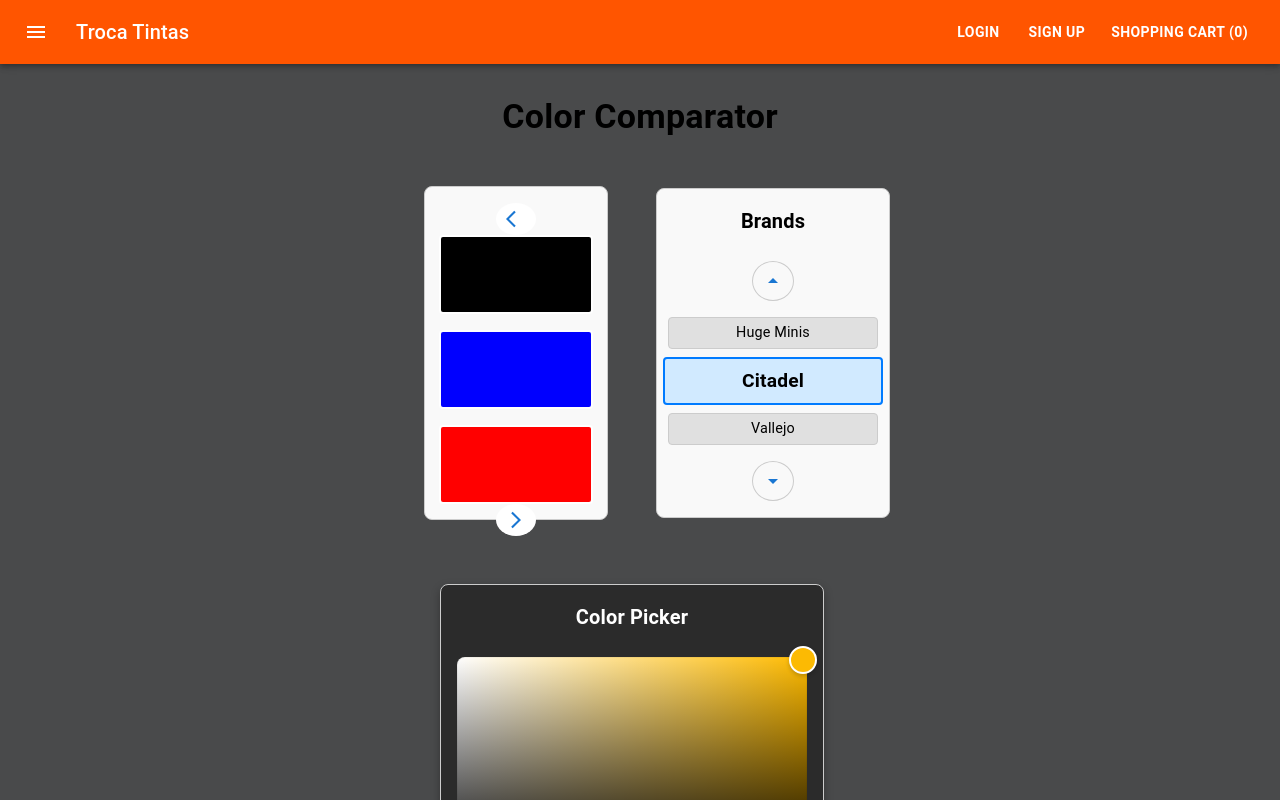
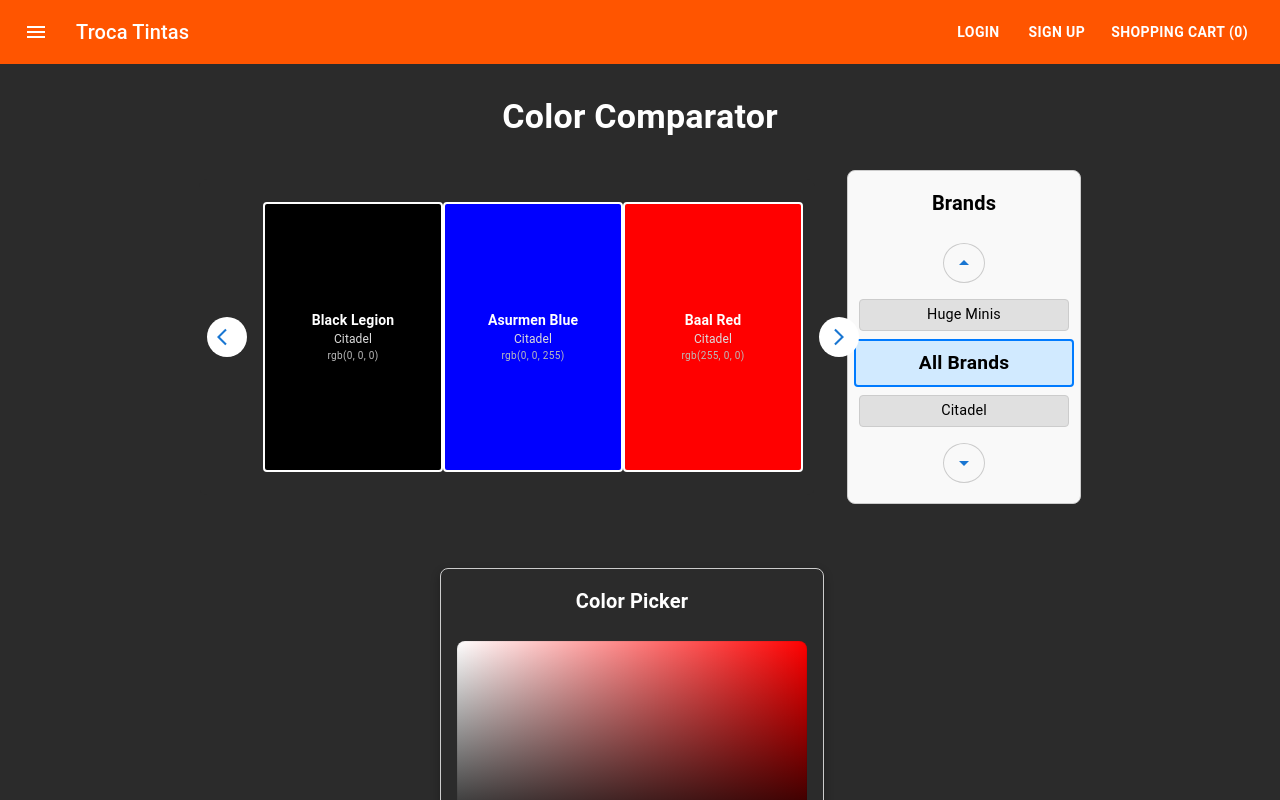
Before and after one commit to Ex-Chelas/Troca-Tintas, a React (Vite) app in the folder code/: page /colorComparator in a window 1280 px wide. Shown: the top 800 px of the page. Built offline with nearby package versions, Linux system fonts and the light colour scheme.

Commit message:
Color comparator logic implemented.

```diff
--- a/code/index.html
+++ b/code/index.html
@@ -3,7 +3,7 @@
   <head>
     <meta charset="UTF-8" />
     <meta name="viewport" content="width=device-width, initial-scale=1.0" />
-    <title>My App</title>
+    <title>Troca Tintas</title>
   </head>
   <body>
     <div id="root"></div>
--- a/code/src/App.tsx
+++ b/code/src/App.tsx
@@ -5,7 +5,7 @@
 function App() {
   return (
     <CartProvider>
-      <div>Test App</div>
+      <div>Troca Tintas</div>
     </CartProvider>
   );
 }
--- a/code/src/components/ColorCarousel.tsx
+++ b/code/src/components/ColorCarousel.tsx
@@ -1,14 +1,16 @@
 import React, { useState } from "react";
-import { Box, Button } from "@mui/material";
+import { Box, Typography, Button } from "@mui/material";
 import ArrowBackIosIcon from "@mui/icons-material/ArrowBackIos";
 import ArrowForwardIosIcon from "@mui/icons-material/ArrowForwardIos";
+import { Colour } from "../../service/dbDump";
 
 interface ColorCarouselProps {
-    colors: string[]; // Array of color hex codes
-    height: number; // Height of the component to match RotateSelector
+    colors: Colour[]; // Array of Colour objects
+    height: number; // Height of the component
+    width: number; // Width of the carousel
 }
 
-export default function ColorCarousel({ colors, height }: ColorCarouselProps) {
+export default function ColorCarousel({ colors, height, width }: ColorCarouselProps) {
     const [startIndex, setStartIndex] = useState(0);
 
     // Calculate indices for visible colors
@@ -33,15 +35,15 @@
         <Box
             sx={{
                 display: "flex",
-                flexDirection: "column",
+                flexDirection: "row",
                 alignItems: "center",
                 justifyContent: "space-between",
-                height: `${height}px`, // Match RotateSelector height
-                width: "150px", // Fixed width for alignment
-                backgroundColor: "#f9f9f9",
+                height: `${height}px`,
+                width: `${width}px`,
+                backgroundColor: "#2b2b2b",
                 borderRadius: "8px",
-                border: "1px solid #ccc",
-                padding: 2,
+                padding: "8px",
+                gap: 2,
             }}
         >
             {/* Previous Button */}
@@ -64,25 +66,46 @@
             <Box
                 sx={{
                     display: "flex",
-                    flexDirection: "column",
-                    alignItems: "center",
-                    gap: 2,
                     flex: 1,
-                    justifyContent: "center",
-                    width: "100%",
+                    justifyContent: "space-around",
                 }}
             >
-                {visibleColors.map((color, index) => (
+                {visibleColors.map((colorObj, index) => (
                     <Box
                         key={index}
                         sx={{
-                            width: "100%",
-                            height: `${height / 4}px`, // Dynamically adjust square height
-                            backgroundColor: color,
+                            width: `${(width - 120) / 3}px`,
+                            height: `${height - 50}px`, // Keeps squares proportional to height
+                            backgroundColor: colorObj.rgb,
                             borderRadius: "4px",
-                            border: "2px solid #fff",
+                            border: "2px solid #ffffff",
+                            display: "flex",
+                            flexDirection: "column",
+                            alignItems: "center",
+                            justifyContent: "center",
+                            padding: "8px",
                         }}
-                    />
+                    >
+                        {/* Ink Details */}
+                        <Typography
+                            variant="body1"
+                            sx={{ color: "#fff", fontSize: "14px", fontWeight: "bold" }}
+                        >
+                            {colorObj.product.title}
+                        </Typography>
+                        <Typography
+                            variant="body2"
+                            sx={{ color: "#ddd", fontSize: "12px" }}
+                        >
+                            {colorObj.product.brand}
+                        </Typography>
+                        <Typography
+                            variant="caption"
+                            sx={{ color: "#bbb", fontSize: "10px" }}
+                        >
+                            {colorObj.rgb}
+                        </Typography>
+                    </Box>
                 ))}
             </Box>
 
--- a/code/src/components/ColorPicker.tsx
+++ b/code/src/components/ColorPicker.tsx
@@ -2,16 +2,25 @@
 import { Box, Typography } from "@mui/material";
 import { HexColorPicker } from "react-colorful";
 
-export default function ColorPicker() {
-    const [color, setColor] = useState("#fcba03"); // Default color
+interface ColorPickerProps {
+    onChange: (rgb: string) => void; // Callback to send selected RGB
+}
 
-    // Helper to convert HEX to RGB
+export default function ColorPicker({ onChange }: ColorPickerProps) {
+    const [color, setColor] = useState("#000000"); // Default HEX color
+
+    // Convert HEX to RGB
     const hexToRgb = (hex: string) => {
         const bigint = parseInt(hex.slice(1), 16);
         const r = (bigint >> 16) & 255;
         const g = (bigint >> 8) & 255;
         const b = bigint & 255;
-        return `${r}, ${g}, ${b}`;
+        return `rgb(${r}, ${g}, ${b})`;
+    };
+
+    const handleChange = (newColor: string) => {
+        setColor(newColor);
+        onChange(hexToRgb(newColor)); // Notify parent component
     };
 
     return (
@@ -23,8 +32,8 @@
                 width: "350px",
                 height: "500px",
                 padding: 2,
-                border: "1px solid #ccc", // Tighter border
-                borderRadius: "8px", // Reduced corner radius
+                border: "1px solid #ccc",
+                borderRadius: "8px",
                 backgroundColor: "#2b2b2b",
                 boxShadow: "0 4px 10px rgba(0,0,0,0.3)",
             }}
@@ -51,7 +60,7 @@
             >
                 <HexColorPicker
                     color={color}
-                    onChange={setColor}
+                    onChange={handleChange}
                     style={{
                         width: "100%",
                         height: "100%",
--- a/code/src/components/RotateSelector.tsx
+++ b/code/src/components/RotateSelector.tsx
@@ -6,9 +6,10 @@
 interface RotateSelectorProps {
     brands: string[]; // Array of brand names
     onBrandSelect: (selectedBrand: string) => void; // Callback to notify when a brand is selected
+    componentHeight: number; // Height of the component
 }
 
-export default function RotateSelector({ brands, onBrandSelect }: RotateSelectorProps) {
+export default function RotateSelector({ brands, onBrandSelect, componentHeight}: RotateSelectorProps) {
     const [selectedIndex, setSelectedIndex] = useState(0);
 
     const handlePrevious = () => {
@@ -35,6 +36,7 @@
                 borderRadius: "8px",
                 padding: 2,
                 backgroundColor: "#f9f9f9",
+                height: componentHeight
             }}
         >
             {/* Title */}
--- a/code/src/pages/ColorComparator/ColorComparator.tsx
+++ b/code/src/pages/ColorComparator/ColorComparator.tsx
@@ -1,24 +1,67 @@
-import React, { useState } from "react";
+import React, { useState, useEffect } from "react";
 import { Box, Typography } from "@mui/material";
 import RotateSelector from "../../components/RotateSelector";
 import ColorCarousel from "../../components/ColorCarousel";
 import ColorPicker from "../../components/ColorPicker";
-import { inks } from "../../service/dbDump"; // Import the inks array
+import { inks, Colour } from "../../service/dbDump";
+
+// Helper to calculate the closest RGB match
+const calculateClosestRGB = (selectedRgb: string, colors: Colour[]) => {
+    const rgbToArray = (rgb: string) => rgb.match(/\d+/g)?.map(Number) || [0, 0, 0];
+
+    const [selectedR, selectedG, selectedB] = rgbToArray(selectedRgb);
+
+    let closestColor: Colour | null = null;
+    let smallestDistance = Infinity;
+
+    colors.forEach((color) => {
+        const [r, g, b] = rgbToArray(color.rgb);
+        const distance = Math.sqrt(
+            Math.pow(selectedR - r, 2) +
+            Math.pow(selectedG - g, 2) +
+            Math.pow(selectedB - b, 2)
+        );
+
+        if (distance < smallestDistance) {
+            closestColor = color;
+            smallestDistance = distance;
+        }
+    });
+
+    return closestColor;
+};
 
 export default function ColorComparatorPage() {
-    // Extract unique brands from the inks dataset
-    const brands = Array.from(new Set(inks.map((ink) => ink.product.brand)));
-    const [selectedBrand, setSelectedBrand] = useState(brands[0]);
+    const brands = Array.from(new Set(inks.map((ink) => ink.product.brand))); // Unique brands
+    const [selectedBrand, setSelectedBrand] = useState<string | null>(null); // Selected brand
+    const [selectedRgb, setSelectedRgb] = useState("rgb(0, 0, 0)"); // Default RGB color
+    const [filteredColors, setFilteredColors] = useState<Colour[]>(inks); // Filtered colors for the carousel
 
-    // Filter colors for the selected brand
-    const filteredColors = inks
-        .filter((ink) => ink.product.brand === selectedBrand)
-        .map((ink) => ink.rgb);
+    // Update filtered colors when brand or RGB changes
+    useEffect(() => {
+        let filtered = inks;
 
-    const [selectedColor, setSelectedColor] = useState(filteredColors[0]);
+        // Filter by brand if selected
+        if (selectedBrand) {
+            filtered = inks.filter((ink) => ink.product.brand === selectedBrand);
+        }
 
-    const selectorHeight = 300; // Match the height of RotateSelector and ColorCarousel
-    const componentWidth = 200; // Set consistent width for RotateSelector and ColorCarousel
+        // Find the closest color and highlight it in the carousel
+        const closestColor = calculateClosestRGB(selectedRgb, filtered);
+
+        // Place the closest color first in the list for better user visibility
+        if (closestColor) {
+            filtered = [
+                closestColor,
+                ...filtered.filter((ink) => ink !== closestColor),
+            ];
+        }
+
+        setFilteredColors(filtered);
+    }, [selectedBrand, selectedRgb]);
+
+    const selectorHeight = 300;
+    const carouselWidth = 600;
 
     return (
         <Box
@@ -29,15 +72,16 @@
                 justifyContent: "center",
                 padding: 4,
                 gap: 4,
-                minHeight: "80vh",
+                backgroundColor: "#2b2b2b",
+                minHeight: "100vh",
             }}
         >
-            {/* Page Title */}
-            <Typography variant="h4" sx={{ fontWeight: "bold", marginBottom: 2 }}>
+            {/* Title */}
+            <Typography variant="h4" sx={{ fontWeight: "bold", color: "#fff" }}>
                 Color Comparator
             </Typography>
 
-            {/* RotateSelector and ColorCarousel Row */}
+            {/* Layout for RotateSelector and ColorCarousel */}
             <Box
                 sx={{
                     display: "flex",
@@ -46,34 +90,24 @@
                     alignItems: "center",
                     justifyContent: "center",
                     width: "100%",
-                    maxWidth: "1200px",
                 }}
             >
-                {/* Color Carousel on the Right */}
-                <Box sx={{ width: `${componentWidth}px` }}>
-                    <ColorCarousel colors={filteredColors} height={selectorHeight} />
-                </Box>
+                {/* Color Carousel */}
+                <ColorCarousel colors={filteredColors} height={selectorHeight} width={carouselWidth} />
 
-                {/* Rotate Selector on the Left */}
-                <Box sx={{ width: `${componentWidth}px` }}>
-                    <RotateSelector
-                brands={brands}
-                onBrandSelect={(brand) => {
-                            setSelectedBrand(brand);
-                            const newColors = inks
-                                .filter((ink) => ink.product.brand === brand)
-                                .map((ink) => ink.rgb);
-                            setSelectedColor(newColors[0]);
-                        }}
-                // height={selectorHeight} // Pass height for consistency
+                {/* Rotate Selector */}
+                <RotateSelector
+                    brands={["All Brands", ...brands]}
+                    onBrandSelect={(brand) =>
+                        setSelectedBrand(brand === "All Brands" ? null : brand)
+                    }
+                    componentHeight={selectorHeight}
                 />
-                </Box>
-
             </Box>
 
             {/* Color Picker Below */}
             <Box sx={{ width: "400px", marginTop: 4 }}>
-                <ColorPicker />
+                <ColorPicker onChange={(newRgb) => setSelectedRgb(newRgb)} />
             </Box>
         </Box>
     );
```
